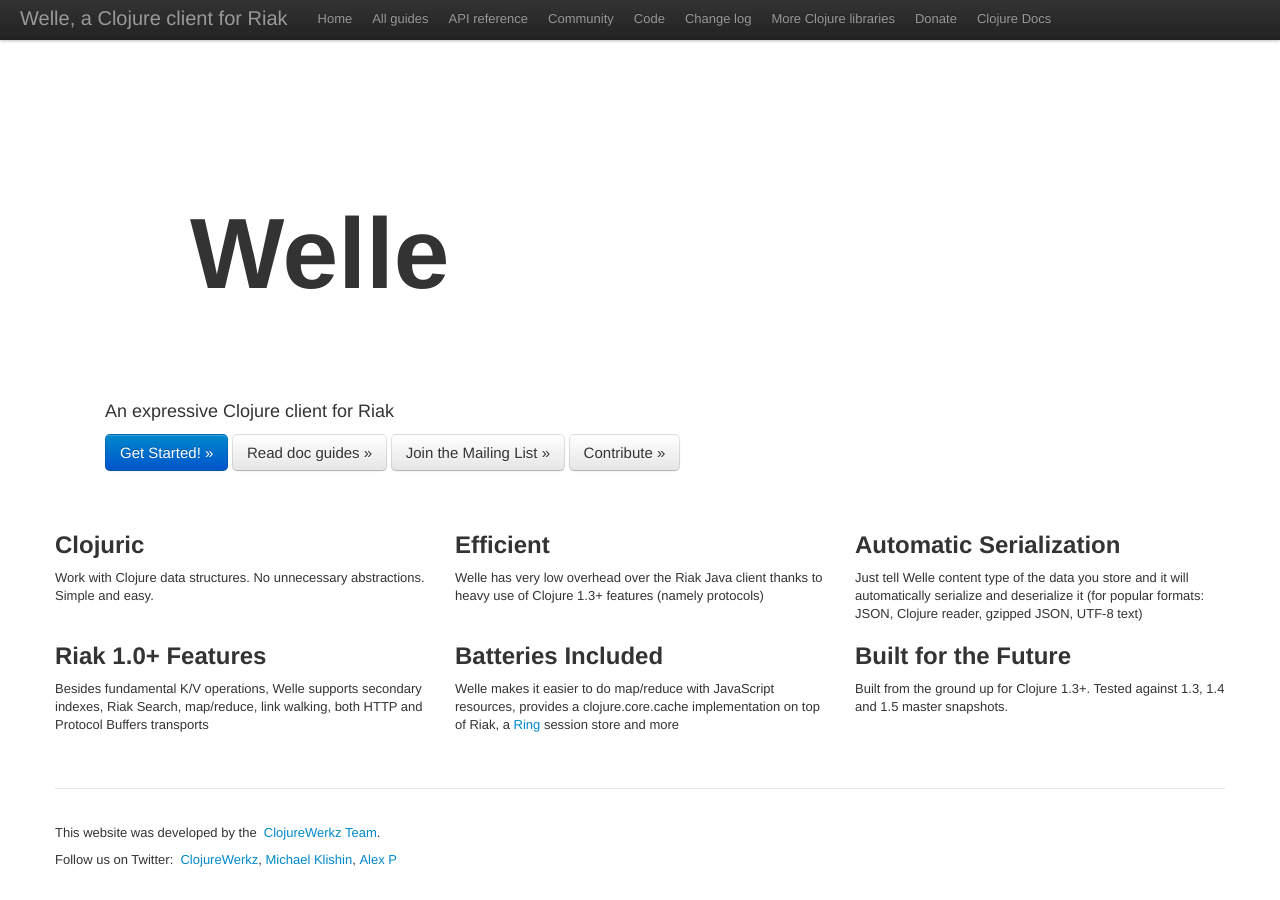
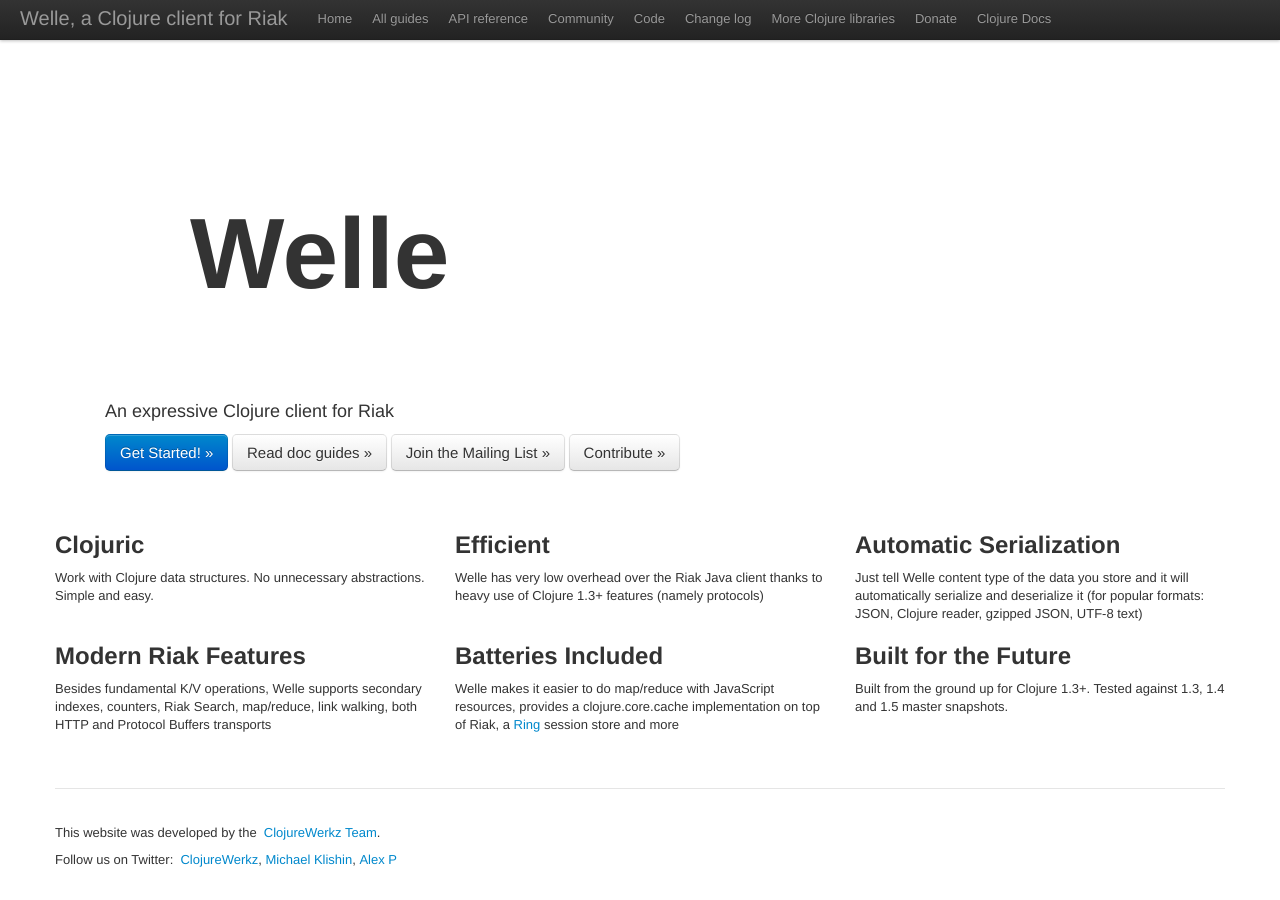
Before and after one commit to clojurewerkz/welle.docs, a Jekyll site: the page built from index.html, in a window 1280 px wide. Built offline with Jekyll 4.4.1, drawn with Linux system fonts in a browser that asks for light colours; some web fonts are replaced; Markdown is read by kramdown in place of the engine named in the settings.

Commit message:
Update index page for Riak 1.4

```diff
--- a/index.html
+++ b/index.html
@@ -33,8 +33,8 @@
 
 <div class='row-fluid'>
   <div class='span4'>
-    <h2>Riak 1.0+ Features</h2>
-    <p>Besides fundamental K/V operations, Welle supports secondary indexes, Riak Search, map/reduce, link walking, both HTTP and Protocol Buffers transports</p>
+    <h2>Modern Riak Features</h2>
+    <p>Besides fundamental K/V operations, Welle supports secondary indexes, counters, Riak Search, map/reduce, link walking, both HTTP and Protocol Buffers transports</p>
   </div>
   <div class='span4'>
     <h2>Batteries Included</h2>
```
